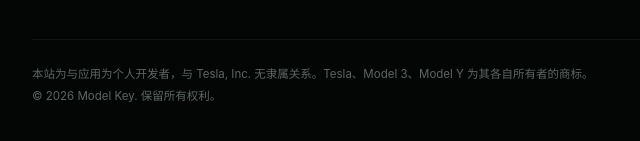
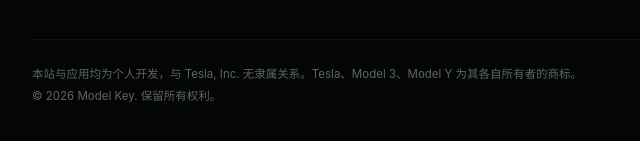
Before and after one commit to osirisjaret/modelkey, a plain HTML site: page index.html in a window 1280 px wide. Shown: the part 4438-4579 px from the top of the page, 42-682 px from the left. Drawn offline with Linux system fonts and the light colour scheme.

Commit message:
Update index.html footer text
更新footer上的文本病句

```diff
--- a/index.html
+++ b/index.html
@@ -306,7 +306,7 @@
       <a href="#download">下载与安装</a>
       <a href="#faq">常见问题</a>
     </nav>
-    <p class="footer-legal">本站为与应用为个人开发者，与 Tesla, Inc. 无隶属关系。Tesla、Model 3、Model Y 为其各自所有者的商标。<br>© <span id="year">2026</span> Model Key. 保留所有权利。</p>
+    <p class="footer-legal">本站与应用均为个人开发，与 Tesla, Inc. 无隶属关系。Tesla、Model 3、Model Y 为其各自所有者的商标。<br>© <span id="year">2026</span> Model Key. 保留所有权利。</p>
   </div>
 </footer>
 
```
